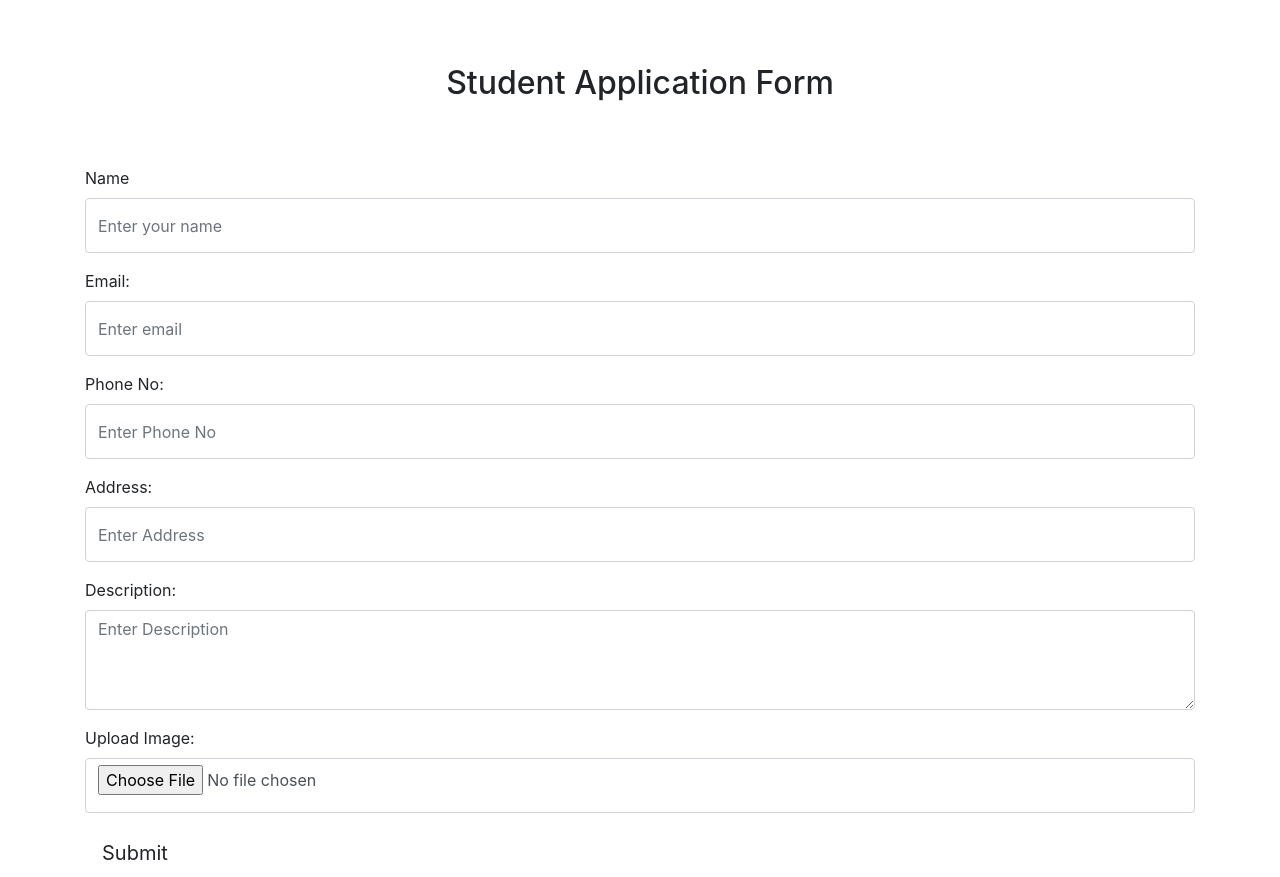
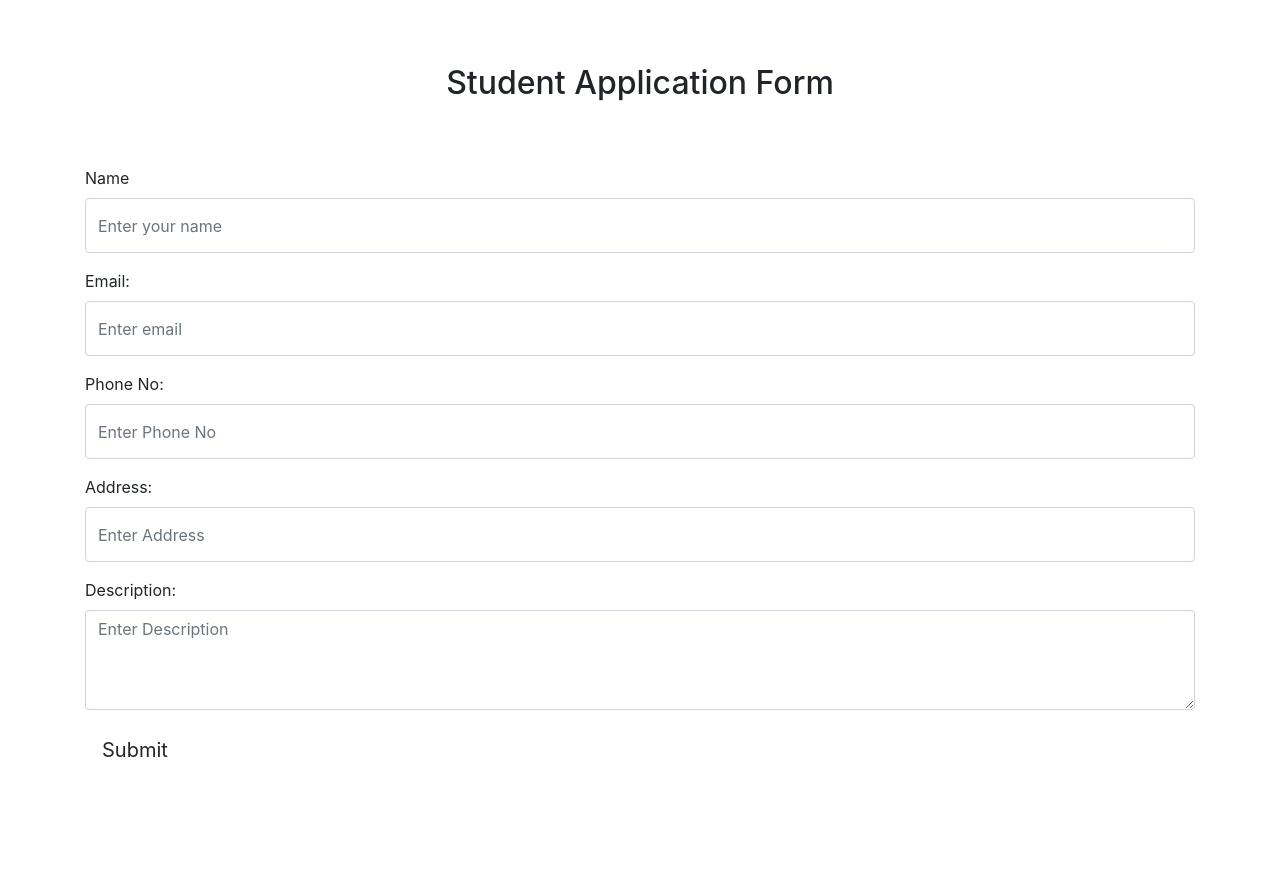
Before and after one commit to zeeshan91/reactclasswork, a React (Create React App) app in the folder react-hwork/: page / in a window 1280 px wide. After the commit the page ends 800 px from the top, so only its background shows below. Built offline with nearby package versions, Linux system fonts and the light colour scheme.

Commit message:
student form

```diff
--- a/react-hwork/src/Form.jsx
+++ b/react-hwork/src/Form.jsx
@@ -69,11 +69,7 @@ export default class StudentForm extends Component {
       <textarea   onChange={e=>{ this.setState({ msg: e.target.value   }); }} className="form-control" id="description" placeholder="Enter Description" name="description"></textarea>
 
     </div>
-    <div className="form-group">
-      <label for="description">Upload Image:</label>
-      <input type="file" onChange={e=>{ this.setState({ upimage: e.target.value }); }} className="form-control"  name="upimage" />
 
-    </div>
 
      <button type="submit" className="btn btn-default btn-lg">Submit</button>
   </form>
```
